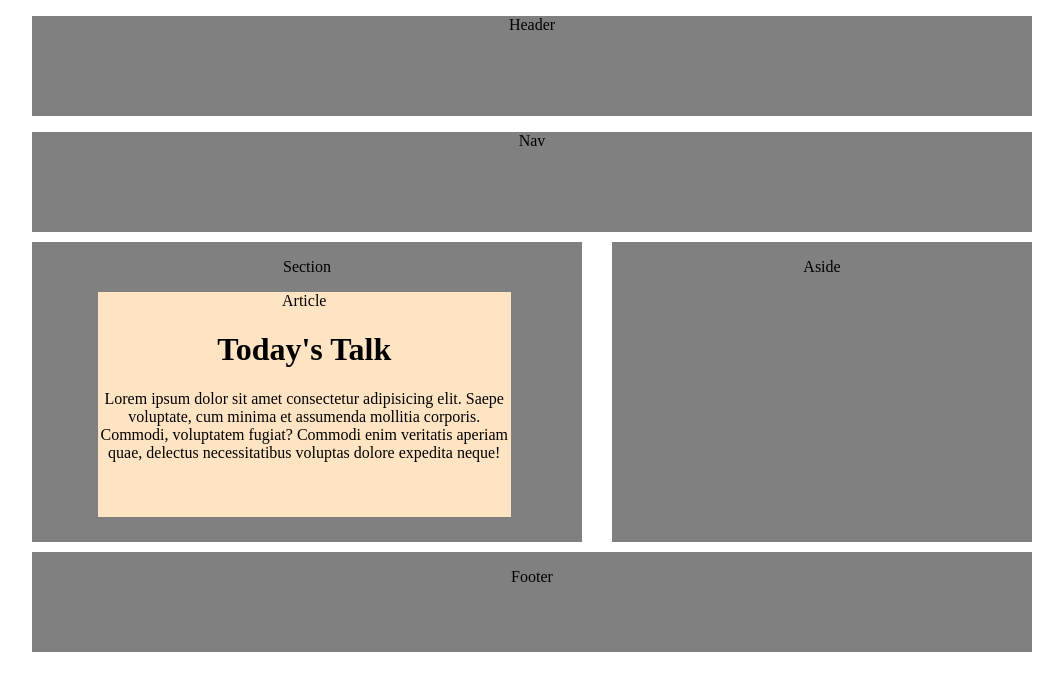
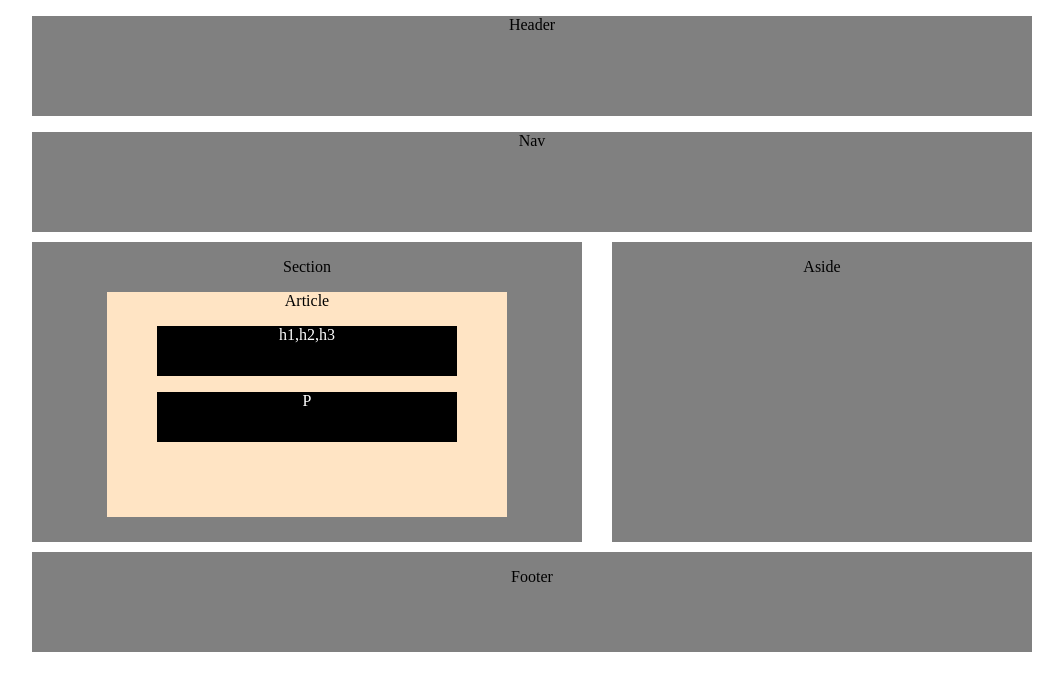
Before and after one commit to canjohn1905/homework-position, a plain HTML site: page index.html in a window 1280 px wide. Shown: the whole page, without its empty margins (108-1171 px from the left). Drawn offline with Linux system fonts and the light colour scheme.

Commit message:
Updated HW

```diff
--- a/index.html
+++ b/index.html
@@ -6,13 +6,32 @@
     <link rel="stylesheet" href="style.css">
 </head>
 <!--BODY BEGINS-->
+
 <body>
-        <div class="box box-1"><p>Header</p></div>
-        <div class="box box-2"><p>Nav</p></div>
-        <div class="box box-3"><p>Section</p> <div class="box box-4"><p>Article</p> <h1>Today's Talk</h1> <p>Lorem ipsum dolor sit amet consectetur adipisicing elit. Saepe voluptate, cum minima et assumenda mollitia corporis. Commodi, voluptatem fugiat? Commodi enim veritatis aperiam quae, delectus necessitatibus voluptas dolore expedita neque!</p></div></div>
-        <div class="box box-5"><p>Aside</p></div>
+    <div class="box box-1">
+        <p>Header</p>
+    </div>
+    <div class="box box-2">
+        <p>Nav</p>
+    </div>
+    <div class="box box-3">
+        <p>Section</p>
+        <div class="box box-4">
+            <p>Article</p>
 
-        <div class="box box-foot"><p>Footer</p></div>
+                <div class="inner">
+                    <p>h1,h2,h3</p>
+                </div>
+                <div class="inner"> <p>P</p></div>
+        </div>
+    </div>
+    <div class="box box-5">
+        <p>Aside</p>
+    </div>
+
+    <div class="box box-foot">
+        <p>Footer</p>
+    </div>
 
 </body>
 
--- a/style.css
+++ b/style.css
@@ -1,4 +1,4 @@
-{
+*{
     box-sizing: border-box;
     text-align: center;
   }
@@ -31,10 +31,10 @@ body {
 }
 
 .box-4{
-    margin-left: 12%;
+    margin: 0 auto;
 
     background: bisque;
-    width: 75%;
+    width: 400px;
     height: 75%;
 }
 .box-5{
@@ -60,3 +60,11 @@ text-align: center
 p {
     text-align: center;
   }
+
+.inner {
+    width: 300px;
+    height: 50px;
+    background: black;
+    margin: 0 auto;
+    color:white
+}
```
Lines whose indentation alone changed are shown as unchanged.
